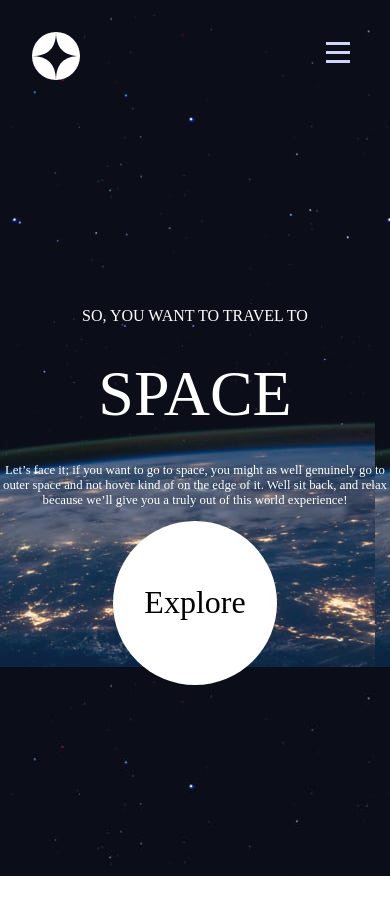
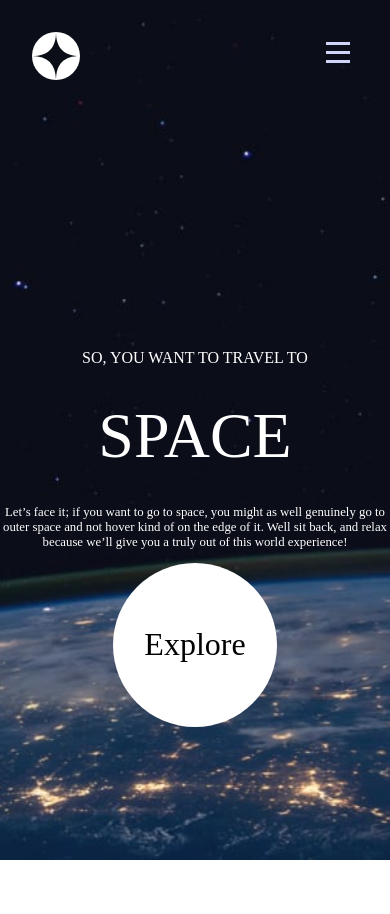
Before and after one commit to npiyush97/Space-tourism, a plain HTML site: page starter-code/index.html in a window 390 px wide. Before the commit the page ends 876 px from the top, so only its background shows below. Drawn offline with Linux system fonts and the light colour scheme.

Commit message:
height change

```diff
--- a/starter-code/style.css
+++ b/starter-code/style.css
@@ -77,6 +77,9 @@ main {
 @media screen and (max-width: 450px) {
   body {
     background-image: url("./assets/home/background-home-mobile.jpg");
+    overflow-y: visible;
+    background-size: cover;
+    background-repeat: no-repeat;
   }
   nav {
     display: flex;
@@ -97,6 +100,7 @@ main {
     text-align: center;
     flex-direction: column;
     justify-content: center;
+    height: 100vh;
   }
   .links {
     display: none;
```
